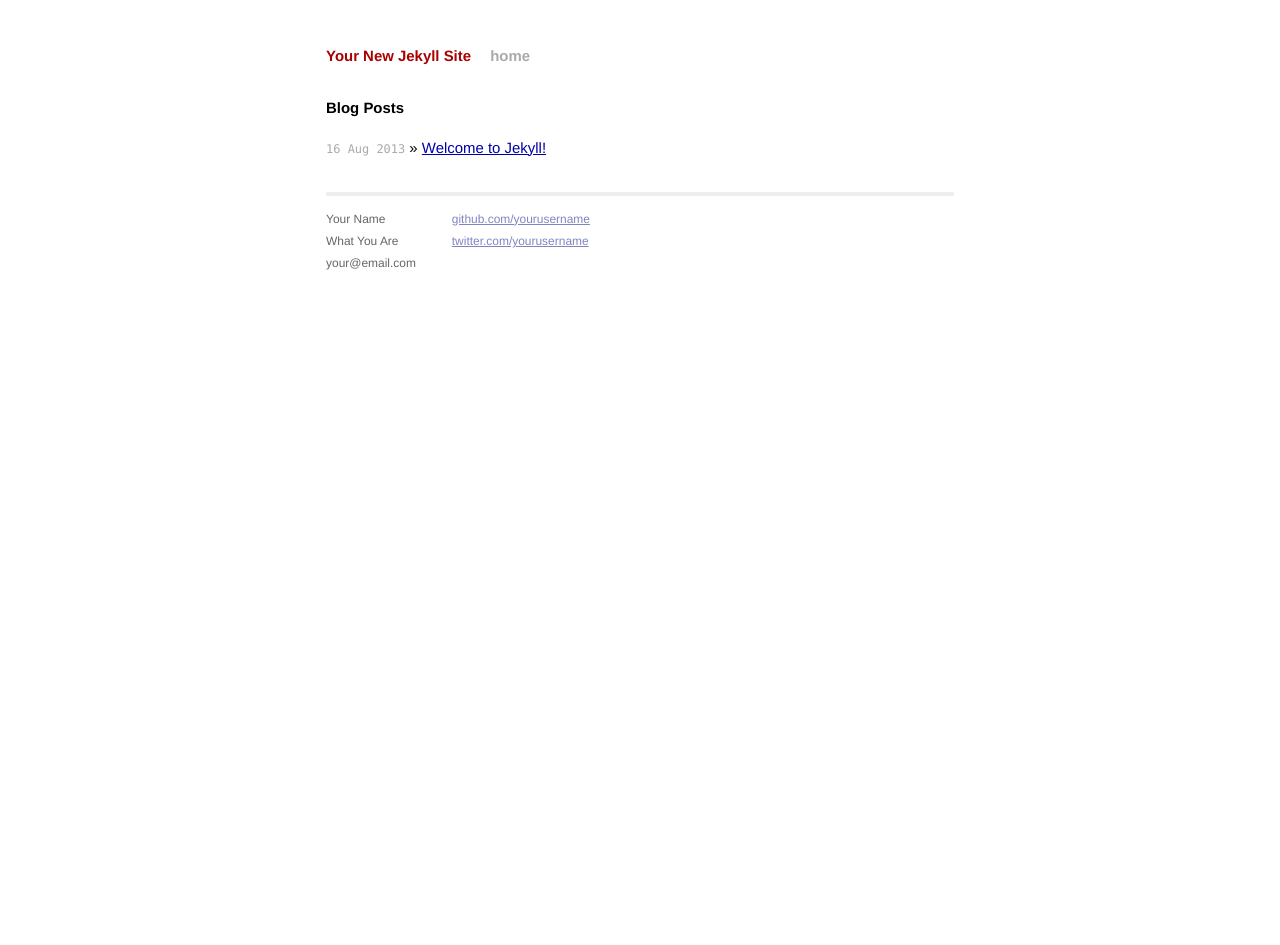
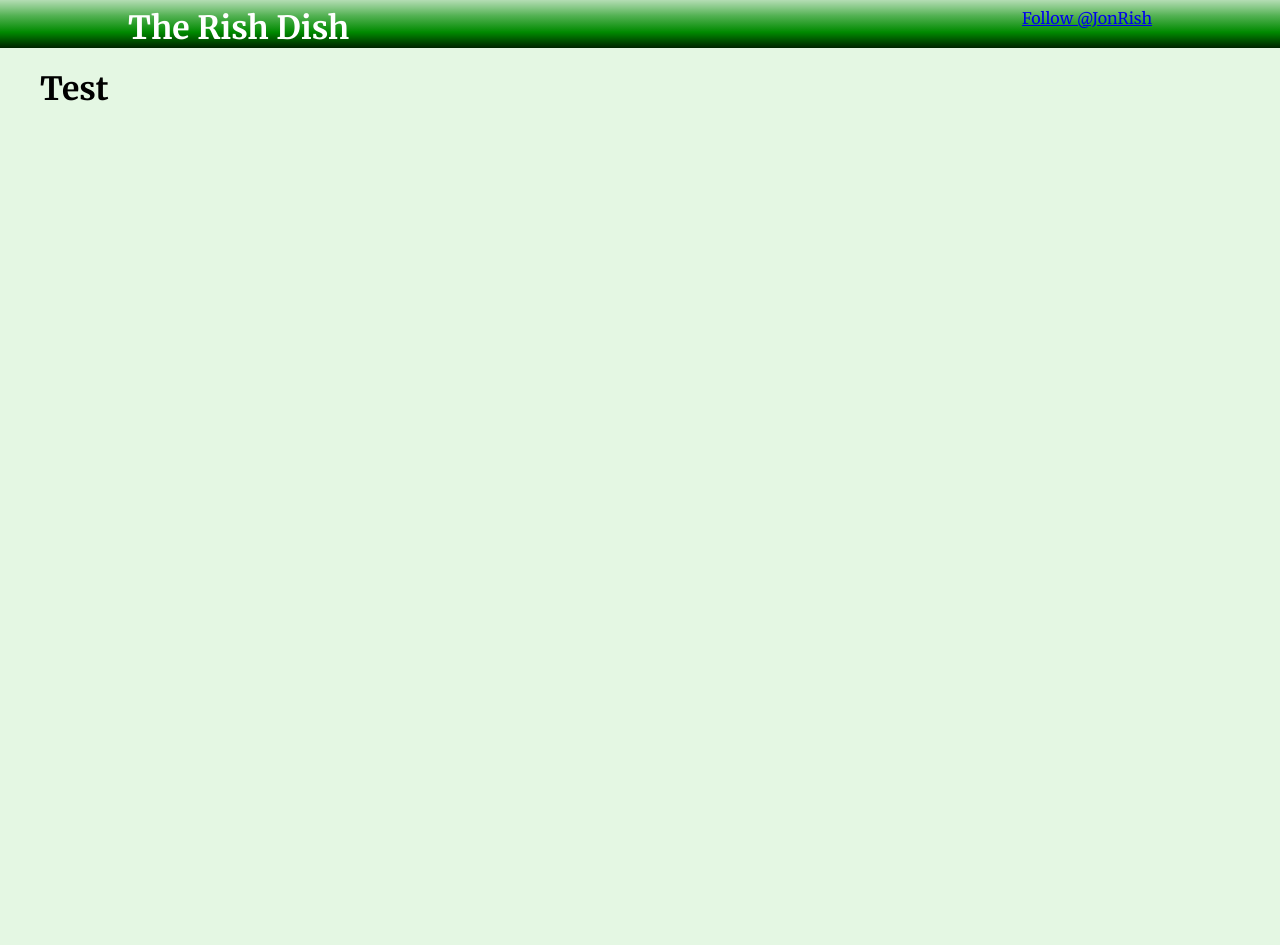
Before and after one commit to jonrish/jonrish.github.io, a Jekyll site: the page built from index.html, in a window 1280 px wide. Built offline with Jekyll 4.4.1, drawn with Linux system fonts in a browser that asks for light colours; Markdown is read by kramdown in place of the engine named in the settings; comment, search, counter and statistics services are not loaded; after the commit the page ends 900 px from its top, so only the background shows below that.

Commit message:
basic header / twitter follow button

```diff
--- a/_config.yml
+++ b/_config.yml
@@ -1,3 +1,3 @@
-name: Your New Jekyll Site
+name: The Rish Dish
 markdown: redcarpet
 pygments: true
--- /dev/null
+++ b/_includes/header.html
@@ -0,0 +1,11 @@
+<header>
+	<h1>The Rish Dish</h1>
+	<a href="https://twitter.com/JonRish" class="twitter-follow-button" data-show-count="false" data-size="large">Follow @JonRish</a>
+
+
+
+
+
+
+	<script>!function(d,s,id){var js,fjs=d.getElementsByTagName(s)[0],p=/^http:/.test(d.location)?'http':'https';if(!d.getElementById(id)){js=d.createElement(s);js.id=id;js.src=p+'://platform.twitter.com/widgets.js';fjs.parentNode.insertBefore(js,fjs);}}(document, 'script', 'twitter-wjs');</script>
+</header>
--- /dev/null
+++ b/_layouts/main.html
@@ -0,0 +1,21 @@
+<!DOCTYPE html>
+<html>
+<head>
+	<title>The Rish Dish</title>
+	<link rel="stylesheet" href="/css/syntax.css">
+	<link rel="stylesheet" type="text/css" href="/css/main.css">
+	<meta name="viewport" content="width=device-width">
+	<link href='http://fonts.googleapis.com/css?family=Merriweather:400,700' rel='stylesheet' type='text/css'>
+</head>
+<body>
+
+	{% include header.html %}
+
+	<div class='main-container'>
+
+	{{ content }}
+
+	</div>
+
+</body>
+</html>
--- a/css/main.css
+++ b/css/main.css
@@ -1,160 +1,40 @@
-/*****************************************************************************/
-/*
-/* Common
-/*
-/*****************************************************************************/
-
-/* Global Reset */
-* {
-  margin: 0;
-  padding: 0;
+body {
+	min-width: 720px;
+	background-color: #e4f7e3;
+	margin: 0;
+	font-family: 'Merriweather', serif;
 }
 
-html, body { height: 100%; }
-
-body {
-  background-color: #FFF;
-  font: 13.34px Helvetica, Arial, sans-serif;
-  font-size: small;
-  text-align: center;
+header {
+	width: 100%;
+	position: relative;
+	top: 0;
+	height: 3em;
+	background: #b4ddb4; /* Old browsers */
+	background: -moz-linear-gradient(top,  #b4ddb4 0%, #83c783 17%, #52b152 33%, #008a00 67%, #005700 83%, #002400 100%); /* FF3.6+ */
+	background: -webkit-gradient(linear, left top, left bottom, color-stop(0%,#b4ddb4), color-stop(17%,#83c783), color-stop(33%,#52b152), color-stop(67%,#008a00), color-stop(83%,#005700), color-stop(100%,#002400)); /* Chrome,Safari4+ */
+	background: -webkit-linear-gradient(top,  #b4ddb4 0%,#83c783 17%,#52b152 33%,#008a00 67%,#005700 83%,#002400 100%); /* Chrome10+,Safari5.1+ */
+	background: -o-linear-gradient(top,  #b4ddb4 0%,#83c783 17%,#52b152 33%,#008a00 67%,#005700 83%,#002400 100%); /* Opera 11.10+ */
+	background: -ms-linear-gradient(top,  #b4ddb4 0%,#83c783 17%,#52b152 33%,#008a00 67%,#005700 83%,#002400 100%); /* IE10+ */
+	background: linear-gradient(to bottom,  #b4ddb4 0%,#83c783 17%,#52b152 33%,#008a00 67%,#005700 83%,#002400 100%); /* W3C */
+	filter: progid:DXImageTransform.Microsoft.gradient( startColorstr='#b4ddb4', endColorstr='#002400',GradientType=0 ); /* IE6-9 */
 }
 
-h1, h2, h3, h4, h5, h6 {
-  font-size: 100%; }
-
-h1 { margin-bottom: 1em; }
-p { margin: 1em 0; }
-
-a         { color: #00a; }
-a:hover   { color: #000; }
-a:visited { color: #a0a; }
-
-/*****************************************************************************/
-/*
-/* Home
-/*
-/*****************************************************************************/
-ul.posts {
-  list-style-type: none;
-  margin-bottom: 2em;
+header h1 {
+	color: white;
+	margin: 0 0 0 10%;
+	width: 50%;
+	padding: .25em 0 0 0;
+	float: left;
 }
 
-ul.posts li {
-  line-height: 1.75em;
+.twitter-follow-button {
+	float: right;
+	padding: .5em 0 0 0;
+	margin-right: 10%;
 }
 
-ul.posts span {
-  color: #aaa;
-  font-family: Monaco, "Courier New", monospace;
-  font-size: 80%;
+.main-container {
+	max-width: 1200px;
+	margin: 0 auto;
 }
-
-/*****************************************************************************/
-/*
-/* Site
-/*
-/*****************************************************************************/
-
-.site {
-  font-size: 115%;
-  text-align: justify;
-  width: 42em;
-  margin: 3em auto 2em;
-  line-height: 1.5em;
-}
-
-.site .header a {
-  font-weight: bold;
-  text-decoration: none;
-}
-
-.site .header h1.title {
-  display: inline-block;
-  margin-bottom: 2em;
-}
-
-.site .header h1.title a {
-  color: #a00;
-}
-
-.site .header h1.title a:hover {
-  color: #000;
-}
-
-.site .header a.extra {
-  color: #aaa;
-  margin-left: 1em;
-}
-
-.site .header a.extra:hover {
-  color: #000;
-}
-
-.site .meta {
-  color: #aaa;
-}
-
-.site .footer {
-  font-size: 80%;
-  color: #666;
-  border-top: 4px solid #eee;
-  margin-top: 2em;
-  overflow: hidden;
-}
-
-.site .footer .contact {
-  float: left;
-  margin-right: 3em;
-}
-
-.site .footer .contact a {
-  color: #8085C1;
-}
-
-.site .footer .rss {
-  margin-top: 1.1em;
-  margin-right: -.2em;
-  float: right;
-}
-
-.site .footer .rss img {
-  border: 0;
-}
-
-/*****************************************************************************/
-/*
-/* Posts
-/*
-/*****************************************************************************/
-
-/* standard */
-.post pre {
-  border: 1px solid #ddd;
-  background-color: #eef;
-  padding: 0 .4em;
-}
-
-.post ul, .post ol {
-  margin-left: 1.35em;
-}
-
-.post code {
-  border: 1px solid #ddd;
-  background-color: #eef;
-  padding: 0 .2em;
-}
-
-.post pre code {
-  border: none;
-}
-
-/* terminal */
-.post pre.terminal {
-  border: 1px solid #000;
-  background-color: #333;
-  color: #FFF;
-}
-
-.post pre.terminal code {
-  background-color: #333;
-}
--- a/index.html
+++ b/index.html
@@ -1,13 +1,15 @@
 ---
-layout: default
-title: Your New Jekyll Site
+layout: main
+title: The Rish Dish
 ---
 
-<div id="home">
+<!-- <div id="home">
   <h1>Blog Posts</h1>
   <ul class="posts">
     {% for post in site.posts %}
       <li><span>{{ post.date | date_to_string }}</span> &raquo; <a href="{{ post.url }}">{{ post.title }}</a></li>
     {% endfor %}
   </ul>
-</div>
+</div> -->
+
+<h1>Test</h1>
```
Also changed, not shown: _posts/2013-08-16-testing-1-2-3.markdown (added, +34 -0 lines), css/main(default).css (added, +160 -0 lines).
